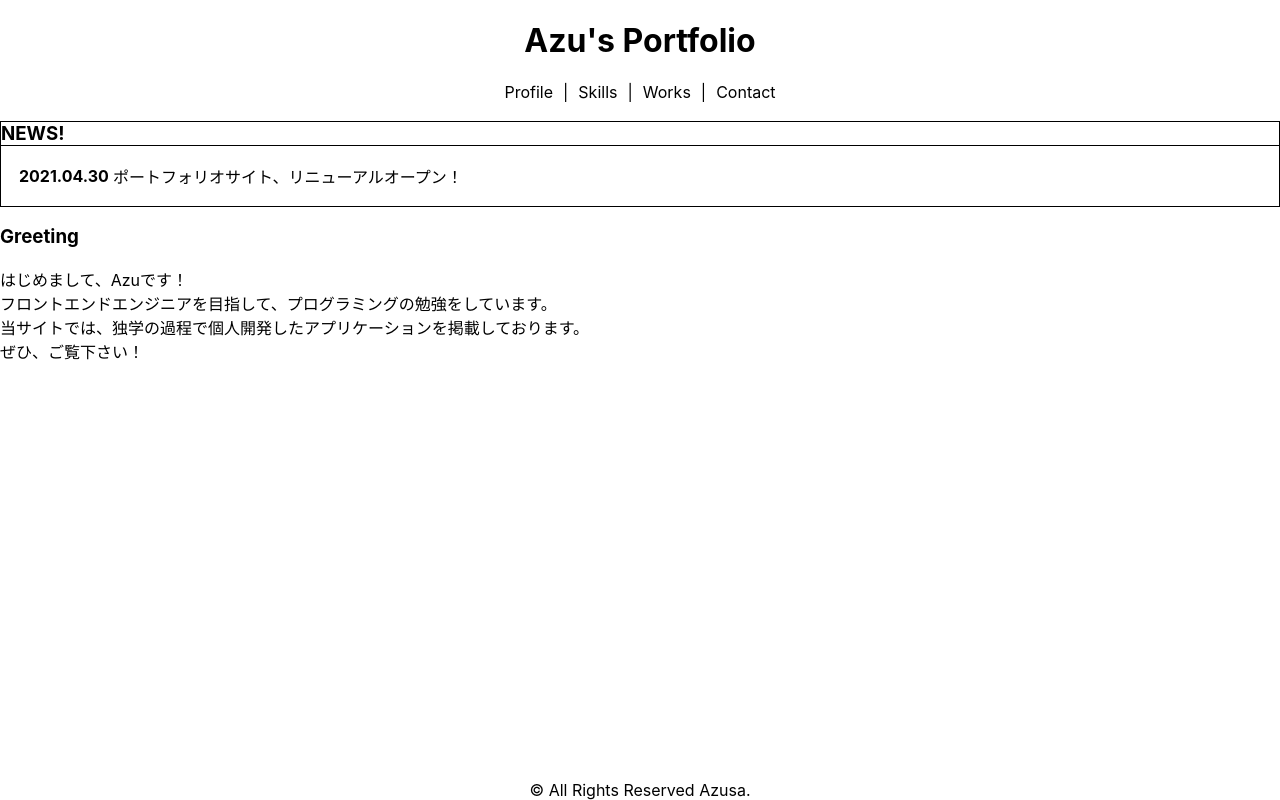
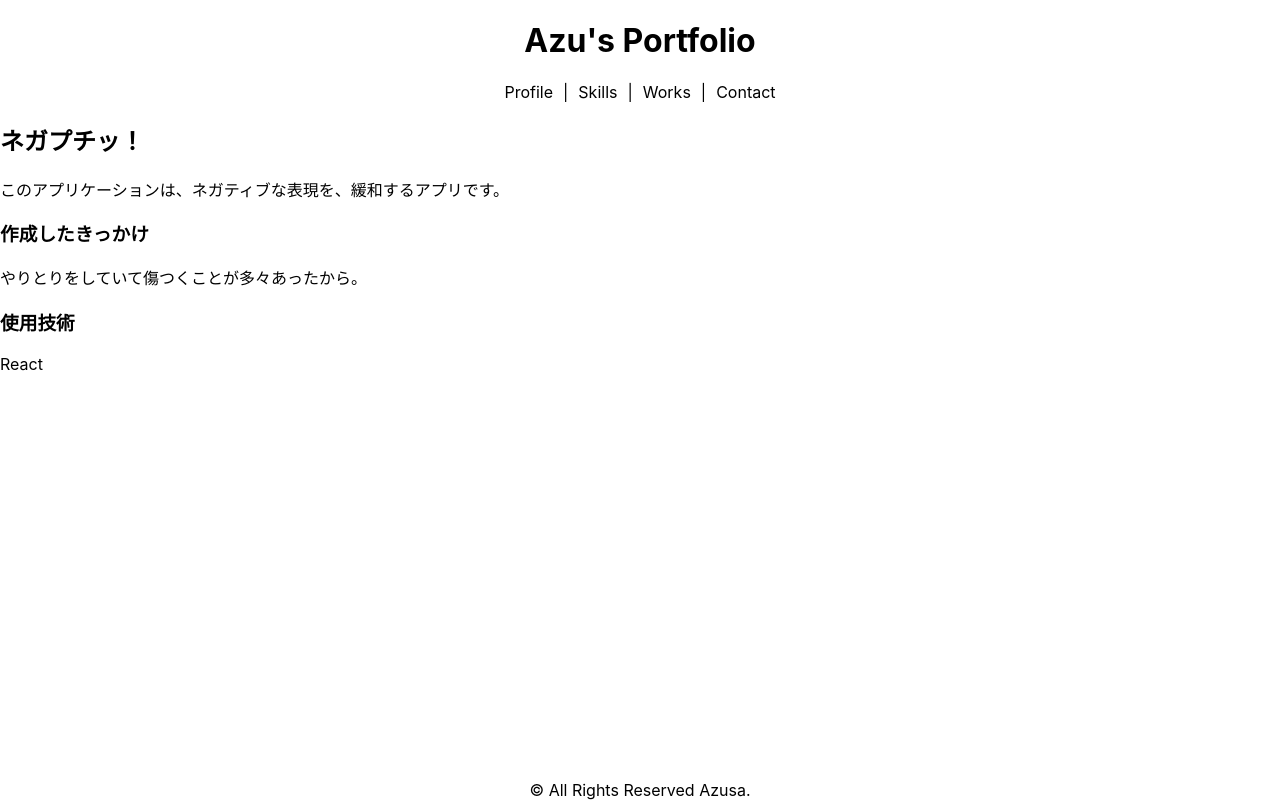
Before and after one commit to azufb/renewal-portfolio, a React (Create React App) app: page /negapuchi in a window 1280 px wide. Built offline with nearby package versions, Linux system fonts and the light colour scheme.

Commit message:
個別ページとリンク付け(エンタメ・就活)

```diff
--- a/src/component/Navi.js
+++ b/src/component/Navi.js
@@ -12,6 +12,9 @@ import Skills from './Skills';
 import Works from './Works';
 import Contact from './Contact';
 import JHPM from './works/jobHuntingProgressManage';
+import Homerun from './works/homerun';
+import Negapuchi from './works/negapuchi';
+import IBS from './works/randomIceBreak';
 
 export default class Navi extends React.Component {
     render() {
@@ -41,6 +44,15 @@ export default class Navi extends React.Component {
                         <Route path='/Contact'>
                             <Contact />
                         </Route>
+                        <Route path="/iceBreakShuffle">
+                            <IBS />
+                        </Route>
+                        <Route path="/homerun">
+                            <Homerun />
+                        </Route>
+                        <Route path="/negapuchi">
+                            <Negapuchi />
+                        </Route>
                         <Route path="/jobHuntingProgressManage">
                             <JHPM />
                         </Route>
--- a/src/component/Works.js
+++ b/src/component/Works.js
@@ -34,7 +34,7 @@ export default class Works extends React.Component {
                 <div className='cards'>
                     <div className='card'>
                         <div className="cardContents">
-                            <img src={tagMemo} alt="todo管理" />
+                            <img src={tagMemo} alt="タグメモ！" />
                             <p>タグメモ！</p>
                         </div>
                     </div>
@@ -43,22 +43,28 @@ export default class Works extends React.Component {
                 <h3>エンタメ</h3>
                 <div className='cards'>
                     <div className='card'>
+                        <NavLink to='/iceBreakShuffle'>
                             <div className="cardContents">
-                            <img src={iceBreakShuffle} alt="todo管理" />
+                                <img src={iceBreakShuffle} alt="アイスブレイクシャッフル" />
                                 <p>アイスブレイクシャッフル</p>
                             </div>
+                        </NavLink>
                     </div>
                     <div className='card'>
+                        <NavLink to='/homerun'>
                             <div className="cardContents">
-                            <img src={homerun} alt="todo管理" />
+                                <img src={homerun} alt="ほめるん" />
                                 <p>ほめるん</p>
                             </div>
+                        </NavLink>
                     </div>
                     <div className='card'>
+                        <NavLink to='/negapuchi'>
                             <div className="cardContents">
-                            <img src={negapuchi} alt="todo管理" />
+                                <img src={negapuchi} alt="ネガプチッ！" />
                                 <p>ネガプチッ！</p>
                             </div>
+                        </NavLink>
                     </div>
                 </div>
 
@@ -67,7 +73,7 @@ export default class Works extends React.Component {
                     <div className='card'>
                         <NavLink to='/jobHuntingProgressManage'>
                             <div className="cardContents">
-                            <img src={jhpm} alt="todo管理" />
+                                <img src={jhpm} alt="jhpm" />
                                 <p>Job Hunting Progress Manage</p>
                             </div>
                         </NavLink>
--- a/src/component/works/homerun.js
+++ b/src/component/works/homerun.js
@@ -0,0 +1,22 @@
+import React from 'react';
+
+export default class Homerun extends React.Component {
+    render() {
+        return (
+            <div>
+                <h2>ほめるん</h2>
+                <p>
+                    このアプリケーションは、何を言っても褒め言葉・労いの言葉しか返さないチャットボットです。
+                </p>
+
+                <h3>作成したきっかけ</h3>
+                <p>
+                    褒めることが大事と聞いたことがあるから。
+                </p>
+
+                <h3>使用技術</h3>
+                React、react-simple-chatbot
+            </div>
+        )
+    }
+}
--- a/src/component/works/jobHuntingProgressManage.js
+++ b/src/component/works/jobHuntingProgressManage.js
@@ -5,6 +5,17 @@ export default class JHPM extends React.Component {
         return (
             <div>
                 <h2>JobHuntingProgressManage</h2>
+                <p>
+                    このアプリケーションは、就職活動・転職活動の進捗状況を登録しておくものです。
+                </p>
+
+                <h3>作成したきっかけ</h3>
+                <p>
+                    自分自身が仕事探しをしているときに、自分が受けた会社とその結果を管理できるアプリケーションがあれば...と思ったこと。
+                </p>
+
+                <h3>使用技術</h3>
+                Vue.js、Vuex、Vuex persistedstate、Firebase Authentication
             </div>
         )
     }
--- a/src/component/works/negapuchi.js
+++ b/src/component/works/negapuchi.js
@@ -0,0 +1,22 @@
+import React from 'react';
+
+export default class Negapuchi extends React.Component {
+    render() {
+        return (
+            <div>
+                <h2>ネガプチッ！</h2>
+                <p>
+                    このアプリケーションは、ネガティブな表現を、緩和するアプリです。
+                </p>
+
+                <h3>作成したきっかけ</h3>
+                <p>
+                    やりとりをしていて傷つくことが多々あったから。
+                </p>
+
+                <h3>使用技術</h3>
+                React
+            </div>
+        )
+    }
+}
--- a/src/component/works/randomIceBreak.js
+++ b/src/component/works/randomIceBreak.js
@@ -0,0 +1,22 @@
+import React from 'react';
+
+export default class IBS extends React.Component {
+    render() {
+        return (
+            <div>
+                <h2>アイスブレイクシャッフル</h2>
+                <p>
+                    このアプリケーションは、雑談などで話す内容をシャッフルで出すことができるアプリ。
+                </p>
+
+                <h3>作成したきっかけ</h3>
+                <p>
+                    雑談を面白くするためにはどうするかを考えていたこと。
+                </p>
+
+                <h3>使用技術</h3>
+                React
+            </div>
+        )
+    }
+}
```
Lines whose indentation alone changed are shown as unchanged.
